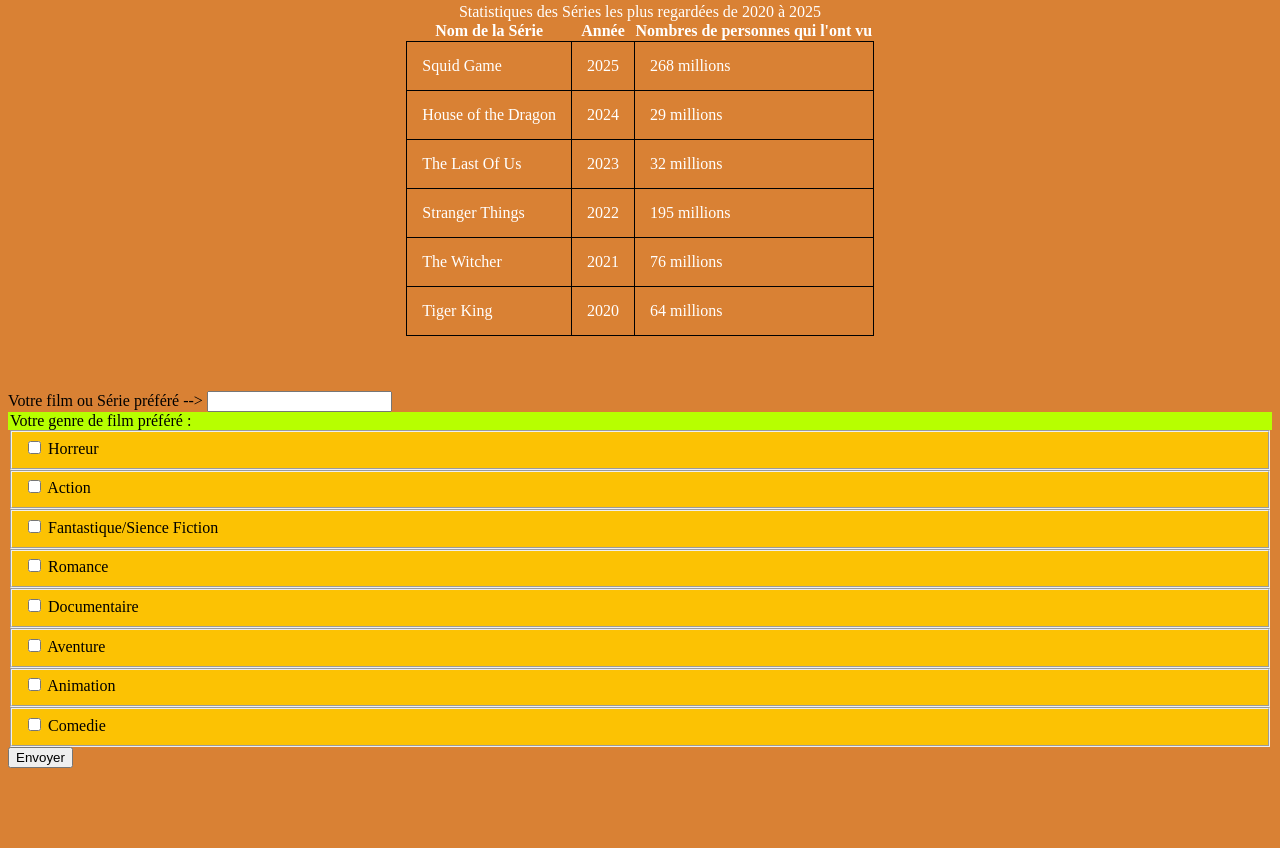
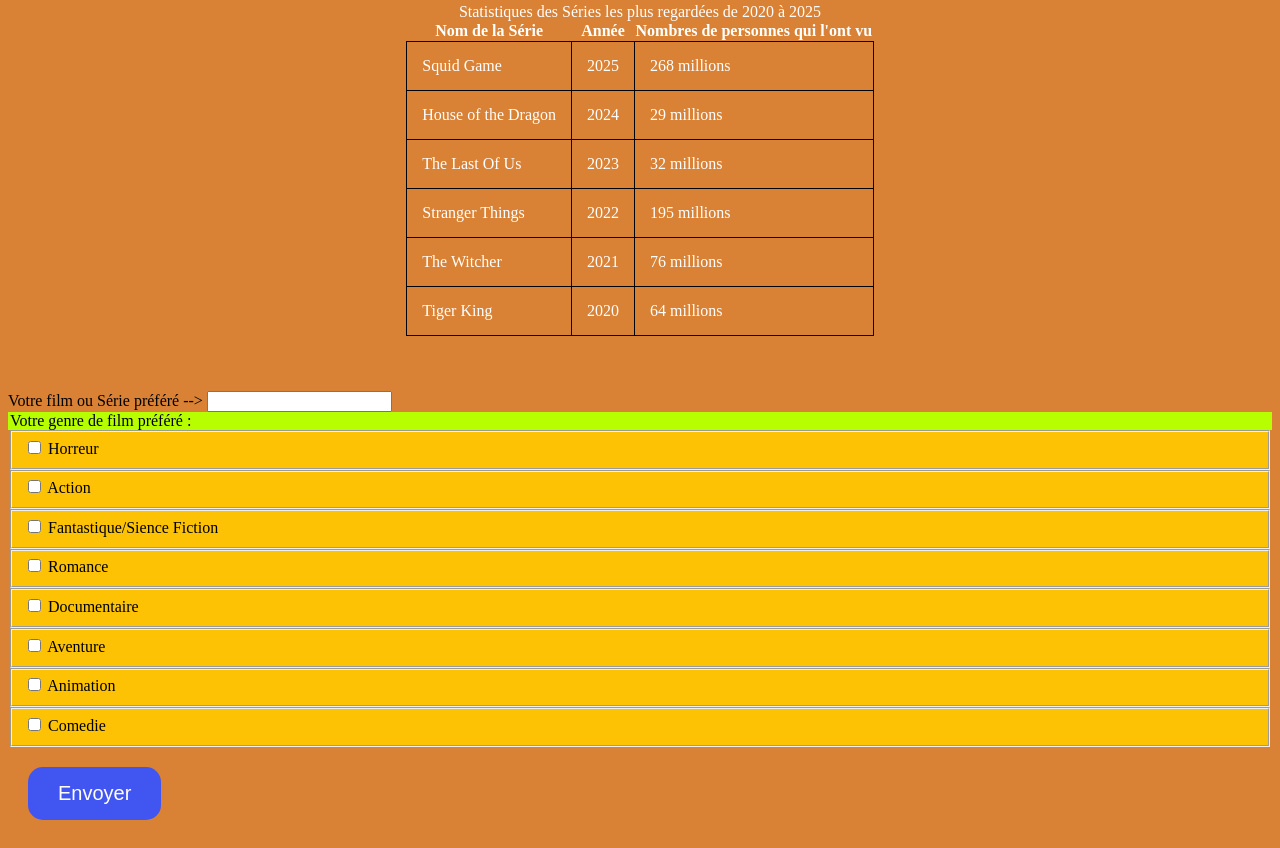
Before and after one commit to Surge-Gamer/les-series-et-les-films, a plain HTML site: page index.html in a window 1280 px wide. Shown: the part 1520-2368 px from the top of the page. Before the commit the page ends 2296 px from the top, so only its background shows below. Drawn offline with Linux system fonts and the light colour scheme.

Commit message:
button formulaire

```diff
--- a/index.html
+++ b/index.html
@@ -153,7 +153,7 @@
           <label for="Comedie">Comedie</label>
         </div>
       </fieldset>
-      <input type="submit" value="Envoyer" </form>
+      <button type="submit" class="button-formulaire">Envoyer</button></form>
 </body>
 
 </html>
--- a/style.css
+++ b/style.css
@@ -148,3 +148,18 @@ legend {
 color: white;
 margin-bottom: 55px;
 }
+.button-formulaire {
+  background-color: rgb(65, 85, 240);
+  border-radius: 15px;
+  padding-left: 30px;
+  padding-right: 30px;
+  padding-top: 15px;
+  padding-bottom: 15px;
+  color: white;
+  font-size: 20px;
+  margin: 20px;
+  border: none;
+  outline: none;
+  box-shadow: none;
+  cursor: pointer;
+}
```
